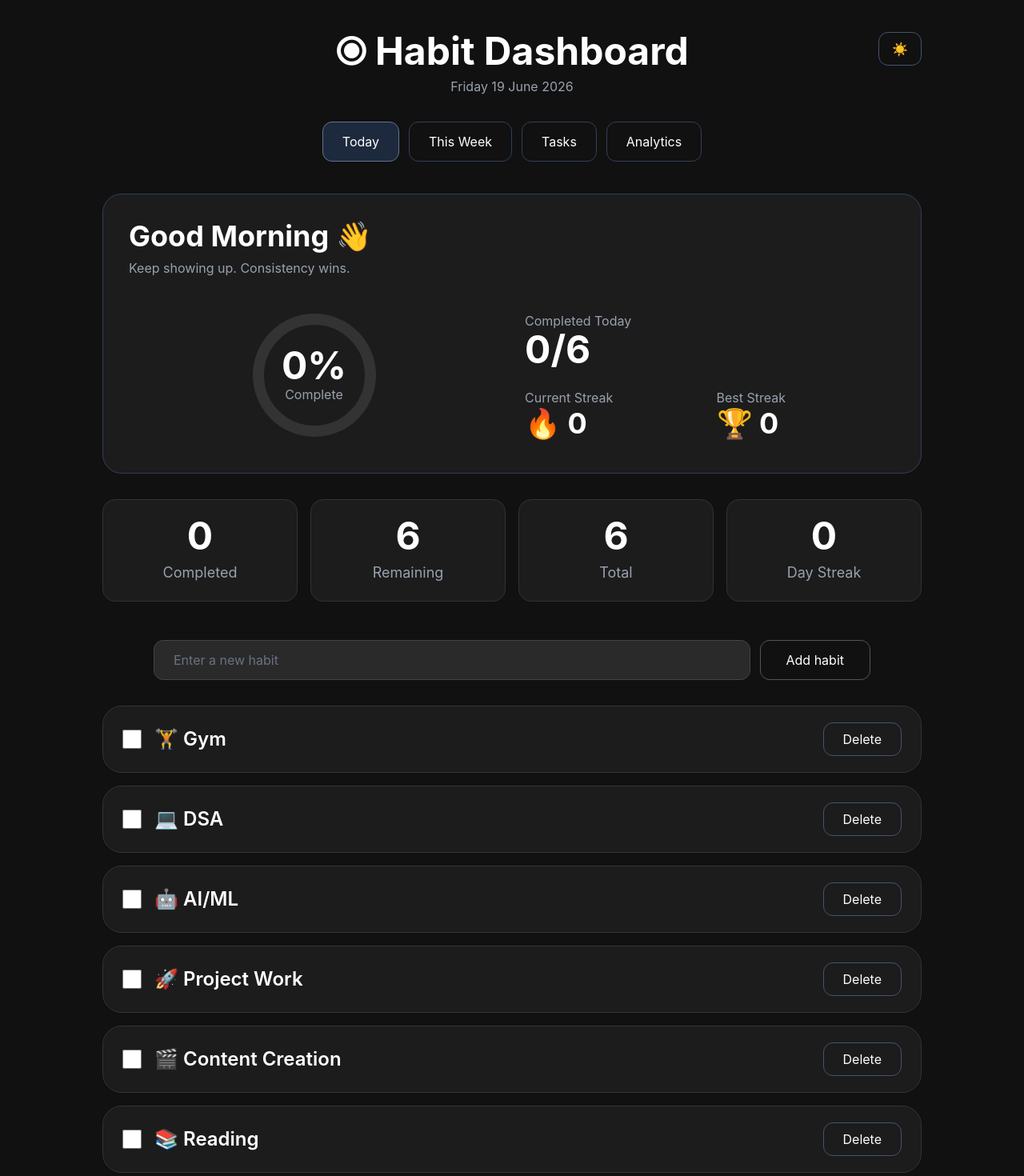
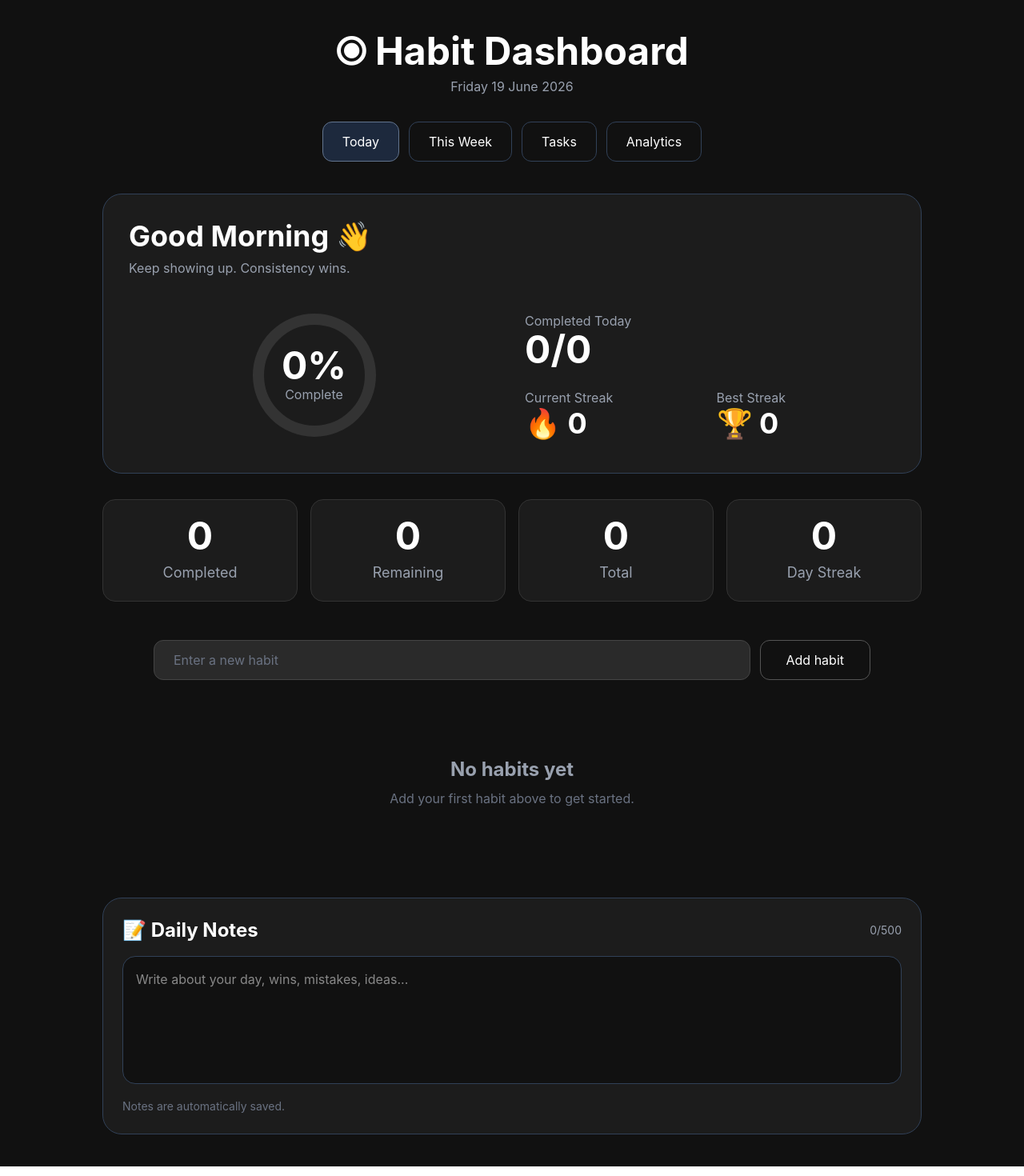
Before and after one commit to vinayaknehwal98-tech/habit-tracker, a React (Vite) app in the folder habit-dashboard/: page / in a window 1280 px wide. Shown: the top 1470 px of the page at 80% size. Built offline with nearby package versions, Linux system fonts and the light colour scheme.

Commit message:
Remove theme toggle

```diff
--- a/habit-dashboard/src/App.jsx
+++ b/habit-dashboard/src/App.jsx
@@ -21,47 +21,13 @@ function App() {
   const [activeTab, setActiveTab] =
     useState("Today");
 
-  const [darkMode, setDarkMode] =
-    useState(true);
-
   const [habits, setHabits] = useState(() => {
     const saved =
       localStorage.getItem("habits");
 
    return saved
   ? JSON.parse(saved)
-      : [
-          {
-            id: 1,
-            name: "Gym",
-            completed: false,
-          },
-          {
-            id: 2,
-            name: "DSA",
-            completed: false,
-          },
-          {
-            id: 3,
-            name: "AI/ML",
-            completed: false,
-          },
-          {
-            id: 4,
-            name: "Project Work",
-            completed: false,
-          },
-          {
-            id: 5,
-            name: "Content Creation",
-            completed: false,
-          },
-          {
-            id: 6,
-            name: "Reading",
-            completed: false,
-          },
-        ];
+  : [];
   });
 
   useEffect(() => {
@@ -215,22 +181,13 @@ useEffect(() => {
     );
   };
 
-  const bgColor = darkMode
-    ? "#111111"
-    : "#f8fafc";
+  const bgColor = "#111111";
 
-  const textColor = darkMode
-    ? "#ffffff"
-    : "#0f172a";
+const textColor = "#ffffff";
 
-  const cardColor = darkMode
-    ? "#1c1c1c"
-    : "#ffffff";
+const cardColor = "#1c1c1c";
 
-  const borderColor = darkMode
-    ? "#333333"
-    : "#cbd5e1";
-
+const borderColor = "#333333";
   return (
     <div
       style={{
@@ -241,25 +198,7 @@ useEffect(() => {
       className="px-6 py-10"
     >
       <div className="max-w-5xl mx-auto">
-        <div className="relative">
-          <div className="absolute right-0 top-0">
-            <button
-              onClick={() =>
-                setDarkMode(!darkMode)
-              }
-              className="
-                px-4
-                py-2
-                rounded-xl
-                border
-                border-slate-600
-                hover:bg-slate-800
-                transition
-              "
-            >
-              {darkMode ? "☀️" : "🌙"}
-            </button>
-          </div>
+        <div>
 
           <Header
             activeTab={activeTab}
@@ -369,22 +308,29 @@ useEffect(() => {
             </div>
 
            <div className="mt-8">
-              {habits.map((habit) => (
+  {habits.length === 0 ? (
+    <div className="text-center py-16">
+      <h3 className="text-2xl font-bold text-gray-400">
+        No habits yet
+      </h3>
+
+      <p className="text-gray-500 mt-2">
+        Add your first habit above to get started.
+      </p>
+    </div>
+  ) : (
+    habits.map((habit) => (
+
       <HabitCard
         key={habit.id}
         habit={habit}
-                  toggleHabit={
-                    toggleHabit
-                  }
-                  deleteHabit={
-                    deleteHabit
-                  }
+        toggleHabit={toggleHabit}
+        deleteHabit={deleteHabit}
         cardColor={cardColor}
-                  borderColor={
-                    borderColor
-                  }
+        borderColor={borderColor}
       />
-              ))}
+    ))
+  )}
 </div>
 
 
--- a/habit-dashboard/src/components/HabitCard.jsx
+++ b/habit-dashboard/src/components/HabitCard.jsx
@@ -55,8 +55,10 @@ function HabitCard({
     )
       return "💧";
 
-    return "✨";
+    return "";
   };
+
+  const icon = getHabitIcon(habit.name);
 
   return (
     <div
@@ -107,7 +109,7 @@ function HabitCard({
               : ""
           }`}
         >
-          {getHabitIcon(habit.name)}{" "}
+          {icon && `${icon} `}
           {habit.name}
         </span>
       </div>
--- a/habit-dashboard/src/components/HistoryChart.jsx
+++ b/habit-dashboard/src/components/HistoryChart.jsx
@@ -1,17 +1,10 @@
 function HistoryChart({ history }) {
   const last7Days = [];
 
-  for (let i = 6; i >= 0; i--) {
-    const date = new Date();
-    date.setDate(date.getDate() - i);
+const recentHistory = history.slice(-7);
 
-    const dateString = date
-      .toISOString()
-      .split("T")[0];
-
-    const savedDay = history.find(
-      (item) => item.date === dateString
-    );
+recentHistory.forEach((dayData) => {
+  const date = new Date(dayData.date);
 
   last7Days.push({
     day: date
@@ -20,9 +13,17 @@ function HistoryChart({ history }) {
       })
       .toUpperCase(),
 
-      percentage: savedDay
-        ? savedDay.percentage
-        : 0,
+    percentage: dayData.percentage || 0,
+
+    empty: false,
+  });
+});
+
+while (last7Days.length < 7) {
+  last7Days.push({
+    day: "---",
+    percentage: 0,
+    empty: true,
   });
 }
 
@@ -77,7 +78,7 @@ function HistoryChart({ history }) {
               className="flex flex-col items-center justify-end h-full flex-1"
             >
               <span className="text-xs text-emerald-400 mb-2 font-semibold">
-                {day.percentage > 0
+                {!day.empty && day.percentage > 0
   ? `${day.percentage}%`
   : ""}
               </span>
@@ -107,7 +108,7 @@ function HistoryChart({ history }) {
               )}
 
               <span className="mt-3 text-xs md:text-base text-gray-400 font-medium">
-                {day.day}
+                {day.empty ? "---" : day.day}
               </span>
             </div>
           ))}
--- a/habit-dashboard/src/components/WeeklyView.jsx
+++ b/habit-dashboard/src/components/WeeklyView.jsx
@@ -3,20 +3,12 @@ import { getWeeklyHistory } from "../history";
 function WeeklyView() {
   const history = getWeeklyHistory();
 
-  const today = new Date();
   const week = [];
 
-  for (let i = 6; i >= 0; i--) {
-    const date = new Date();
-    date.setDate(today.getDate() - i);
+const recentHistory = history.slice(-7);
 
-    const dateString = date
-      .toISOString()
-      .split("T")[0];
-
-    const savedDay = history.find(
-      (item) => item.date === dateString
-    );
+recentHistory.forEach((dayData) => {
+  const date = new Date(dayData.date);
 
   week.push({
     day: date
@@ -27,21 +19,29 @@ function WeeklyView() {
 
     date: date.getDate(),
 
-      progress: savedDay
-        ? savedDay.percentage
-        : 0,
+    progress: dayData.percentage || 0,
 
-      completed: savedDay
-        ? savedDay.completed || 0
-        : 0,
+    completed: dayData.completed || 0,
 
-      total: savedDay
-        ? savedDay.total || 0
-        : 0,
+    total: dayData.total || 0,
 
     active:
-        date.toDateString() ===
-        today.toDateString(),
+      dayData.date ===
+      new Date()
+        .toISOString()
+        .split("T")[0],
+  });
+});
+
+while (week.length < 7) {
+  week.push({
+    day: "---",
+    date: "",
+    progress: 0,
+    completed: 0,
+    total: 0,
+    active: false,
+    empty: true,
   });
 }
 
@@ -139,7 +139,7 @@ function WeeklyView() {
 </p>
 
                 <p className="text-4xl font-bold">
-                  {item.date}
+  {item.date || "-"}
 </p>
 
                 {item.active && (
```
Lines whose indentation alone changed are shown as unchanged.
